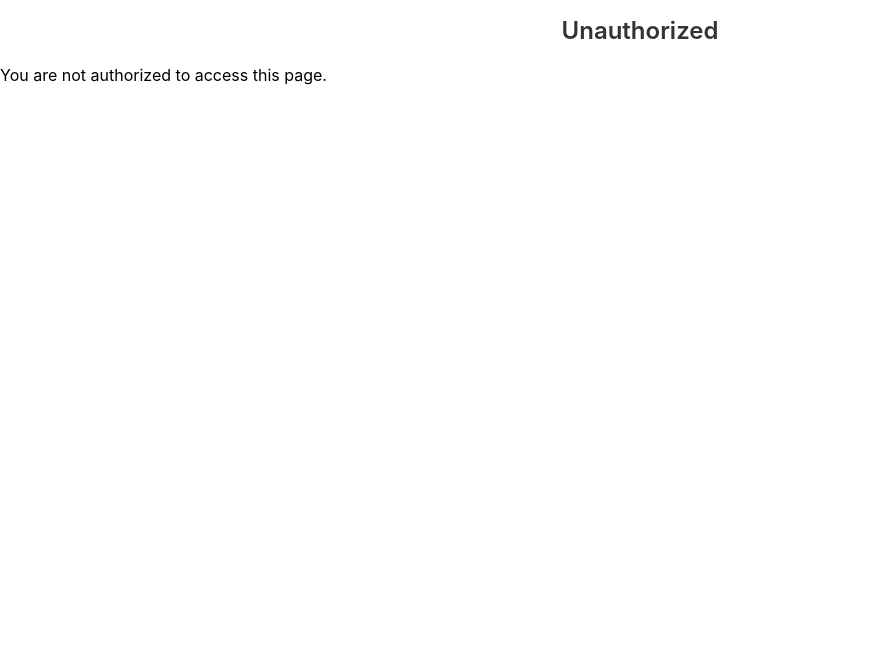
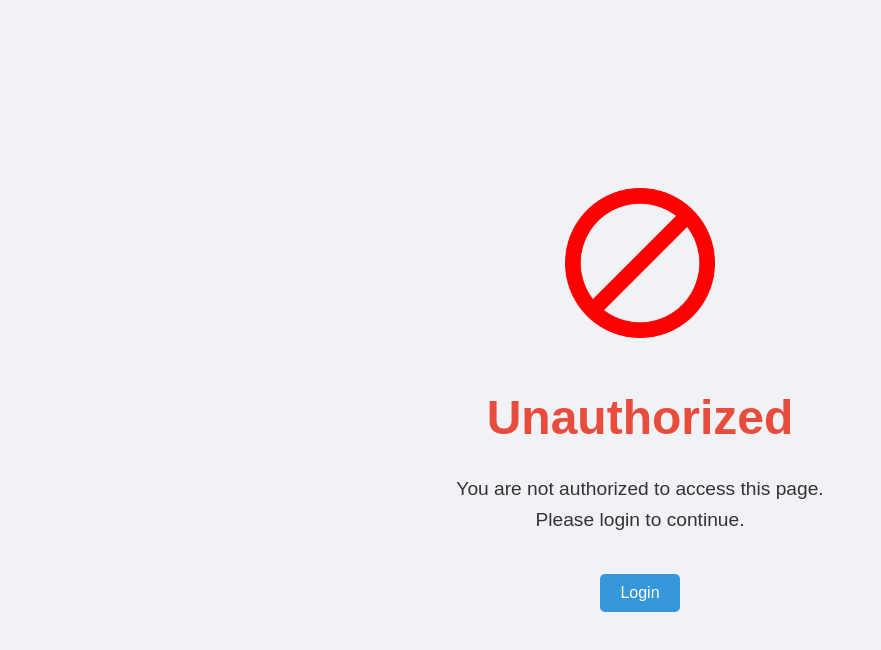
Before and after one commit to paranietharan/library-management-system-web-application, a React (Create React App) app: page /unauthorized in a window 1280 px wide. Shown: the top 650 px of the page, without its empty margins (0-881 px from the left). Built offline with nearby package versions, Linux system fonts and the light colour scheme; a web font is replaced by a local one.

Commit message:
Unauthorized page

```diff
--- a/src/Pages/UnauthorizedPage.js
+++ b/src/Pages/UnauthorizedPage.js
@@ -1,10 +1,59 @@
 import React from 'react';
+import imgSrc from '../resources/unauthorized-image.png';
+import { Link } from 'react-router-dom';
 
 const UnauthorizedPage = () => {
     return (
-        <div>
-            <h1>Unauthorized</h1>
-            <p>You are not authorized to access this page.</p>
+        <div style={{
+            fontFamily: 'Arial, sans-serif',
+            display: 'flex',
+            flexDirection: 'column',
+            alignItems: 'center',
+            justifyContent: 'center',
+            height: '100vh',
+            backgroundColor: '#f0f2f5',
+            color: '#333',
+        }}>
+            <img
+                src={imgSrc}
+                alt="Unauthorized Access"
+                style={{
+                    width: '150px',
+                    marginBottom: '20px',
+                }}
+            />
+            <h1 style={{
+                fontSize: '3rem',
+                marginBottom: '10px',
+                color: '#e74c3c',
+            }}>
+                Unauthorized
+            </h1>
+            <p style={{
+                fontSize: '1.2rem',
+                textAlign: 'center',
+                maxWidth: '400px',
+                lineHeight: '1.6',
+            }}>
+                You are not authorized to access this page. Please login to continue.
+            </p>
+            <Link
+            to="/login"
+            style={{
+                marginTop: '20px',
+                padding: '10px 20px',
+                fontSize: '1rem',
+                backgroundColor: '#3498db',
+                color: 'white',
+                border: 'none',
+                borderRadius: '5px',
+                cursor: 'pointer',
+                transition: 'background-color 0.3s',
+                textDecoration: 'none',
+            }}
+            >
+                Login
+            </Link>
         </div>
     );
 };
```
Also changed, not shown: src/resources/unauthorized-image.png (added).
